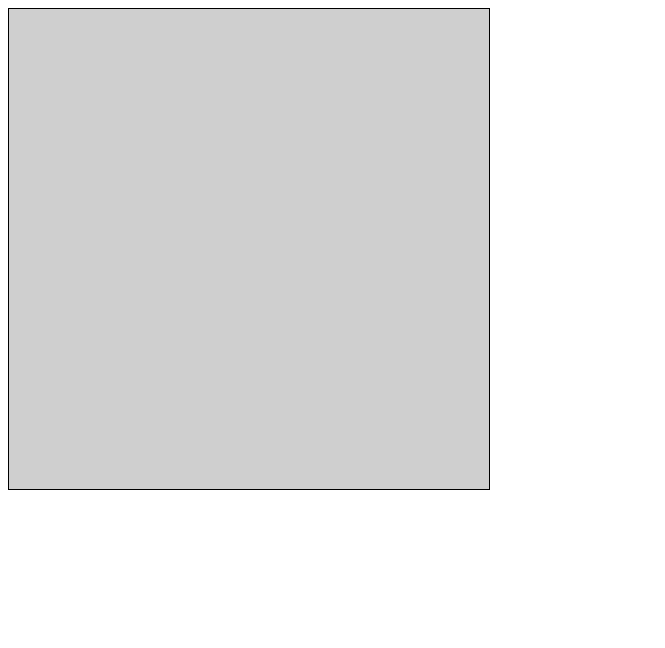
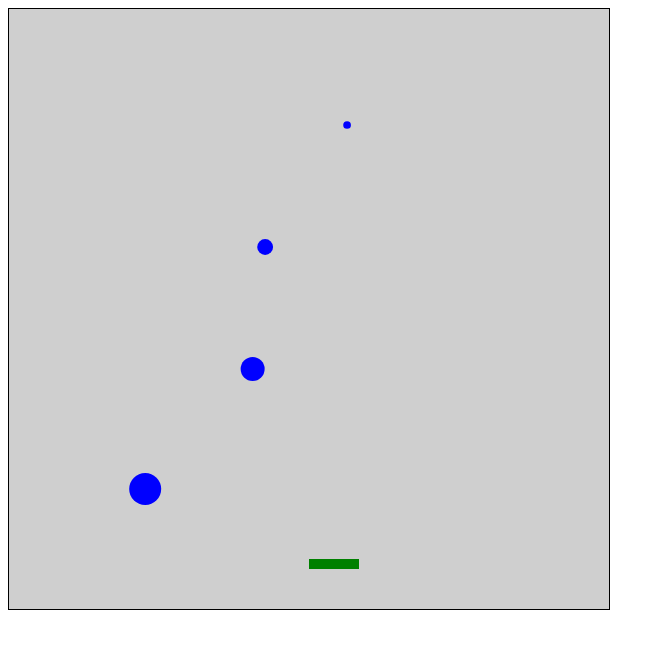
Before and after one commit to penneytech/ICS-17.2-TowerDefense, a plain HTML site: page index.html in a window 1280 px wide. Shown: the whole page, without its empty margins (0-665 px from the left). Drawn offline with Linux system fonts and the light colour scheme.

Commit message:
Initial update.

```diff
--- a/index.html
+++ b/index.html
@@ -12,8 +12,8 @@
 
 <canvas
   id="myCanvas"
-  width=480
-  height=480
+  width=600
+  height=600d
   style="border: 1px solid #000000; background-color: #cfcfcf;">
 </canvas>
 
--- a/script.js
+++ b/script.js
@@ -1,4 +1,8 @@
 /**** SETUP CODE ****/
+
+let canvas, ctx; // Variables for canvas and context
+let player, projectiles, enemies, lastEnemySpawn;
+const enemySpawnInterval = 1000; // Time in ms between enemy spawns
 
 // Call the init function when the HTML window loads
 window.onload = init;
@@ -7,27 +11,132 @@ function init() {
   // Init function that sets up our canvas.
   canvas = document.getElementById('myCanvas');
   ctx = canvas.getContext('2d');
+
+  // Initialize game objects
+  resetGame();
+
+  // Set up keyboard input
+  setupInput();
+
   // Start the first frame request to begin the game loop
   window.requestAnimationFrame(gameLoop);
+}
 
+function resetGame() {
+  player = { x: 300, y: 550, width: 50, height: 10, speed: 5 };
+  projectiles = [];
+  enemies = [];
+  lastEnemySpawn = 0;
 }
 
 /**** OBJECT CREATION FUNCTIONS ****/
 
-// Write the circle object function here
+function createProjectile(x, y) {
+  projectiles.push({ x, y, size: 7, speed: 7 });
+}
+
+function createEnemy() {
+  const quarterWidth = canvas.width / 4; // Divide canvas into four equal parts
+  const x = Math.random() * (canvas.width / 2) + quarterWidth; // Spawn only in the middle two quarters
+  enemies.push({ x, y: 0, baseSize: 40, speed: 2 });
+}
 
 
-// Write the createCircle function here.
+/**** INPUT HANDLING ****/
 
+let keys = {};
 
-// Write the randomInteger function here.
+function setupInput() {
+  window.addEventListener('keydown', (e) => {
+    keys[e.key] = true;
+    if (e.key === ' ') createProjectile(player.x + player.width / 2, player.y); // Fire projectile
+  });
 
+  window.addEventListener('keyup', (e) => {
+    keys[e.key] = false;
+  });
+}
 
 /**** GAMELOOP ****/
 
 function gameLoop(timestamp) {
+  ctx.clearRect(0, 0, canvas.width, canvas.height); // Clear the canvas
 
-  // Call the createCircle function here
+  // Handle player movement
+  if (keys['a'] && player.x > 0) player.x -= player.speed;
+  if (keys['d'] && player.x + player.width < canvas.width) player.x += player.speed;
+
+  // Spawn enemies at intervals
+  if (timestamp - lastEnemySpawn > enemySpawnInterval) {
+    createEnemy();
+    lastEnemySpawn = timestamp;
+  }
+
+  // Update and draw projectiles
+  projectiles.forEach((proj, index) => {
+    proj.y -= proj.speed; // Move projectile up
+
+    // Shrink projectile size as it moves up (perspective effect)
+    proj.size = Math.max(3, (proj.y / canvas.height) * 7);
+
+    if (proj.y + proj.size < 0) projectiles.splice(index, 1); // Remove if off-screen
+
+    ctx.fillStyle = 'red';
+    ctx.beginPath();
+    ctx.arc(proj.x, proj.y, proj.size, 0, Math.PI * 2);
+    ctx.fill();
+  });
+
+  enemies.forEach((enemy, eIndex) => {
+    enemy.y += enemy.speed; // Move enemy down
+
+    // Simulate perspective: Adjust X position slightly based on spawn direction
+    const depthFactor = enemy.y / canvas.height; // Scale between 0 and 1
+    const directionOffset = (enemy.x > canvas.width / 2 ? 1 : -1) * 0.4; // Move slightly left or right
+    enemy.x += directionOffset * depthFactor * enemy.speed; // Slight lateral movement
+
+    // Adjust enemy size for perspective
+    const enemySize = enemy.baseSize * depthFactor;
+
+    // Check for collision with player
+    if (
+        enemy.x - enemySize / 2 < player.x + player.width &&
+        enemy.x + enemySize / 2 > player.x &&
+        enemy.y < player.y + player.height &&
+        enemy.y + enemySize > player.y
+    ) {
+        alert('Game Over!');
+        resetGame(); // Restart the game without increasing speed
+        return;
+    }
+
+    // Check for collision with projectiles
+    projectiles.forEach((proj, pIndex) => {
+        if (
+            proj.x - proj.size < enemy.x + enemySize / 2 &&
+            proj.x + proj.size > enemy.x - enemySize / 2 &&
+            proj.y - proj.size < enemy.y + enemySize &&
+            proj.y + proj.size > enemy.y
+        ) {
+            enemies.splice(eIndex, 1); // Remove enemy
+            projectiles.splice(pIndex, 1); // Remove projectile
+        }
+    });
+
+    // Remove enemies that go off-screen
+    if (enemy.y > canvas.height) enemies.splice(eIndex, 1);
+
+    // Draw enemy
+    ctx.fillStyle = 'blue';
+    ctx.beginPath();
+    ctx.arc(enemy.x, enemy.y, enemySize / 2, 0, Math.PI * 2); // Enemies are circles
+    ctx.fill();
+});
+
+
+  // Draw player
+  ctx.fillStyle = 'green';
+  ctx.fillRect(player.x, player.y, player.width, player.height);
 
   // This causes the game to loop every frame.
   window.requestAnimationFrame(gameLoop);
```
